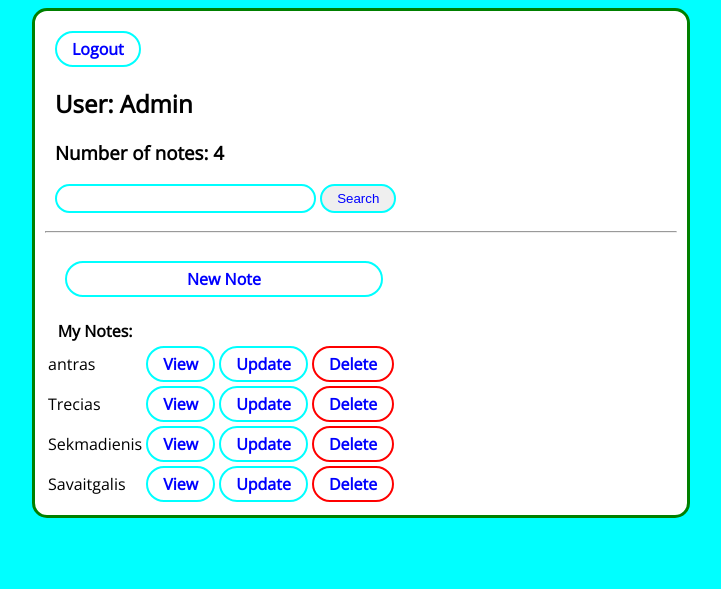
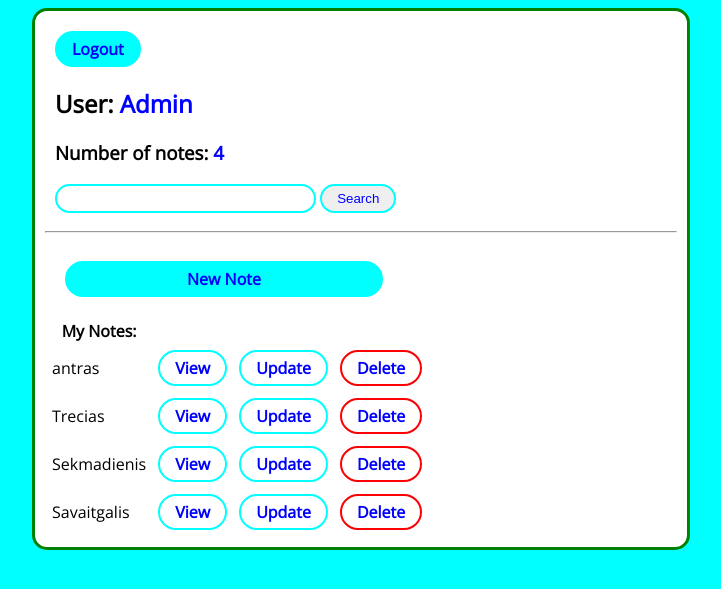
Before and after one commit to dovjas/Django_NotesApp, a Django app: page / in a window 1280 px wide. Shown: the top 589 px of the page, without its empty margins (279-1000 px from the left). Run offline with Django 4.2, Linux system fonts and the light colour scheme; a user stored in the database is signed in; data comes from the database, SQL or seed files in the repository.

Commit message:
2022-03-20 DB Change to Mysql CSS styling (buttons)

```diff
--- a/myNotes/notesApp/templates/notesApp/note_list.html
+++ b/myNotes/notesApp/templates/notesApp/note_list.html
@@ -22,7 +22,11 @@
             padding:5px 120px;
             border: 2px solid aqua;
             margin:20px;
+            background-color:aqua;
         }
+         a.new-note:hover {
+            background-color: white;
+}
         .search-btn{
             -webkit-appearance: button;
             -moz-appearance: button;
@@ -52,7 +56,11 @@
             border-radius:20px;
             padding:5px 15px;
             border: 2px solid aqua;
+            background-color:aqua
         }
+        .logout-btn:hover {
+            background-color: white;
+            }
         .view-btn, .update-btn{
          -webkit-appearance: button;
             -moz-appearance: button;
@@ -73,6 +81,12 @@
             padding:5px 15px;
             border: 2px solid red;
             }
+          h2 span, h3 span {
+            color: blue;
+          }
+          td {
+          padding:5px 5px;
+          }
     </style>
 </head>
 <body>
@@ -87,8 +101,8 @@
         {% else %}
             <a href="{% url 'login' %}" class="login-btn">Login</a>
         {% endif %}
-        <h2>User: {{request.user|title}}</h2>
-        <h3>Number of notes: {{count}} </h3>
+        <h2>User: <span>{{request.user|title}}</span></h2>
+        <h3>Number of notes: <span> {{count}} </span> </h3>
 
       <form method="get">
         <input type="text" name="note-search-input" class="input-field">
```
